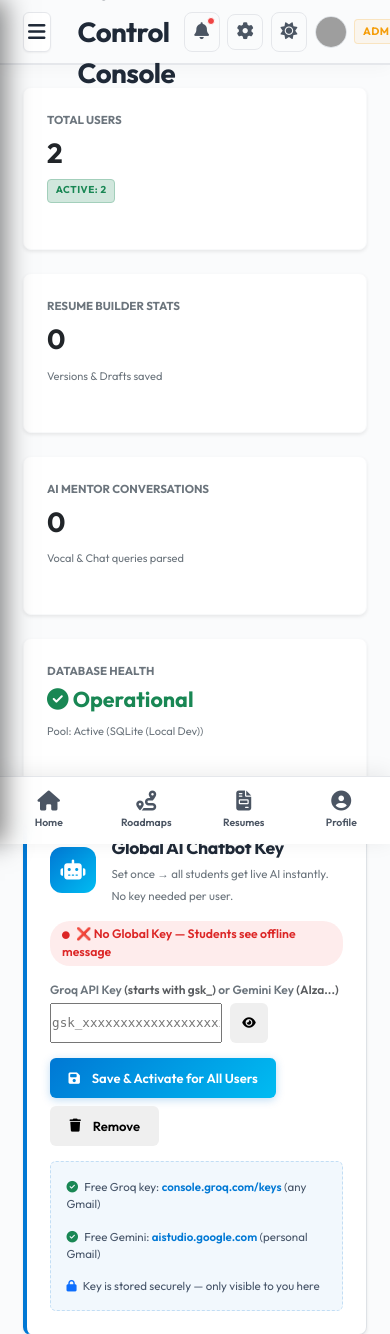
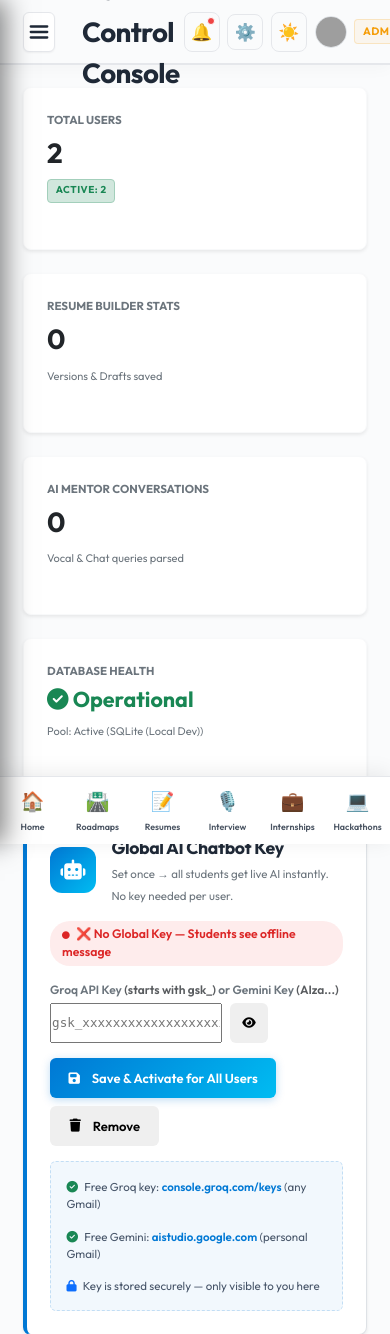
Before and after one commit to 251801390006-blip/campusmate-ai, a Flask app: page /admin/ in a window 390 px wide. Shown: the top 1334 px of the page. Run offline with Flask 3, Linux system fonts and the light colour scheme; a user stored in the database is signed in; data comes from the database, SQL or seed files in the repository; data that the repository does not hold is empty; some libraries are stand-ins or nearby versions; grey boxes are pictures that could not be loaded.

Commit message:
Replace FontAwesome layout icons with emojis/SVGs to fix box rendering, and expand mobile bottom nav to 6 module buttons

```diff
--- a/app/static/css/style.css
+++ b/app/static/css/style.css
@@ -499,9 +499,16 @@ a:hover {
     background-color: var(--neon-blue-dim);
     border-right: 3px solid var(--neon-blue);
 }
-.sidebar-link i {
+.sidebar-link i,
+.sidebar-link .sidebar-icon {
     font-size: 0.95rem;
     width: 20px;
+    display: inline-block;
+    text-align: center;
+    transition: transform 0.2s ease;
+}
+.sidebar-link:hover .sidebar-icon {
+    transform: scale(1.15);
 }
 .sidebar-footer {
     padding: 1rem 1.5rem;
@@ -2402,11 +2409,18 @@ animation: fadeIn 0.3s cubic-bezier(0.34, 1.56, 0.64, 1);
     color: var(--text-secondary);
     font-size: 0.65rem;
     font-weight: 500;
-    width: 20%;
+    flex: 1;
+    min-width: 0;
     transition: all 0.15s ease;
 }
-.mobile-bottom-link i {
+.mobile-bottom-link i,
+.mobile-bottom-link .mobile-bottom-icon {
     font-size: 1.15rem;
+    display: inline-block;
+    transition: transform 0.15s ease;
+}
+.mobile-bottom-link:hover .mobile-bottom-icon {
+    transform: scale(1.15);
 }
 .mobile-bottom-link:hover {
     color: var(--text-primary);
@@ -2757,18 +2771,24 @@ body.dark .notification-dropdown-card {
 
 /* Specific styling polish for the mobile bottom nav bar */
 .mobile-bottom-nav {
-    background: rgba(255, 255, 255, 0.96) !important;
+    background: var(--bg-secondary) !important;
     border-top: 1px solid var(--border-color) !important;
     box-shadow: 0 -3px 20px rgba(0, 0, 0, 0.08) !important;
     height: 68px !important; /* Slightly taller for more breathing room */
 }
 .mobile-bottom-link {
-    padding: 8px 0;
-}
-.mobile-bottom-link i {
-    font-size: 1.3rem !important; /* Slightly larger for easier touch */
+    padding: 6px 2px !important;
+}
+.mobile-bottom-link i,
+.mobile-bottom-link .mobile-bottom-icon {
+    font-size: 1.25rem !important; /* Slightly larger for easier touch */
 }
 .mobile-bottom-link span {
-    font-size: 0.68rem !important;
+    font-size: 0.58rem !important;
     font-weight: 600 !important;
-}
+    white-space: nowrap;
+    overflow: hidden;
+    text-overflow: ellipsis;
+    max-width: 100%;
+    display: block;
+}
--- a/app/templates/dashboard_base.html
+++ b/app/templates/dashboard_base.html
@@ -33,48 +33,48 @@
     <!-- Sidebar Navigation -->
     <aside id="sidebar-drawer" class="sidebar">
         <div class="sidebar-header">
-            <div class="logo"><i class="fa-solid fa-graduation-cap"></i> CampusMate AI</div>
-            <button class="mobile-close-btn d-lg-none" onclick="toggleSidebar()"><i class="fa-solid fa-xmark"></i></button>
+            <div class="logo">🎓 CampusMate AI</div>
+            <button class="mobile-close-btn d-lg-none" onclick="toggleSidebar()">✕</button>
         </div>
 
         <div class="sidebar-menu">
             <div class="sidebar-section-label">General</div>
             <a href="{{ url_for('dashboard.home') }}" class="sidebar-link {% if request.endpoint == 'dashboard.home' %}active{% endif %}">
-                <i class="fa-solid fa-chart-line"></i> Dashboard
+                <span class="sidebar-icon">📊</span> Dashboard
             </a>
 
             <hr class="sidebar-divider">
 
             <div class="sidebar-section-label">Core Modules</div>
             <a href="{{ url_for('features.list_roadmaps') }}" class="sidebar-link {% if request.endpoint == 'features.list_roadmaps' %}active{% endif %}">
-                <i class="fa-solid fa-route"></i> Learning Roadmaps
+                <span class="sidebar-icon">🛣️</span> Learning Roadmaps
             </a>
             <a href="{{ url_for('features.resume_analyzer') }}" class="sidebar-link {% if request.endpoint == 'features.resume_analyzer' %}active{% endif %}">
-                <i class="fa-solid fa-file-invoice"></i> Resume Builder
+                <span class="sidebar-icon">📝</span> Resume Builder
             </a>
             <a href="{{ url_for('features.interview_prep') }}" class="sidebar-link {% if request.endpoint == 'features.interview_prep' %}active{% endif %}">
-                <i class="fa-solid fa-microphone"></i> Interview Simulator
+                <span class="sidebar-icon">🎙️</span> Interview Simulator
             </a>
             <a href="{{ url_for('features.internship_center') }}" class="sidebar-link {% if request.endpoint == 'features.internship_center' %}active{% endif %}">
-                <i class="fa-solid fa-briefcase"></i> Internship Center
+                <span class="sidebar-icon">💼</span> Internship Center
             </a>
             <a href="{{ url_for('features.hackathon_assistant') }}" class="sidebar-link {% if request.endpoint == 'features.hackathon_assistant' %}active{% endif %}">
-                <i class="fa-solid fa-laptop-code"></i> Hackathon Assistant
+                <span class="sidebar-icon">💻</span> Hackathon Assistant
             </a>
             <a href="{{ url_for('dashboard.settings') }}" class="sidebar-link {% if request.endpoint == 'dashboard.settings' %}active{% endif %}">
-                <i class="fa-solid fa-gear"></i> Settings
+                <span class="sidebar-icon">⚙️</span> Settings
             </a>
 
             <div class="sidebar-section-label">Collaboration & Help</div>
             <a href="{{ url_for('feedback.list_feedback') }}" class="sidebar-link {% if request.blueprint == 'feedback' %}active{% endif %}">
-                <i class="fa-solid fa-comments"></i> Feedback & Support
+                <span class="sidebar-icon">💬</span> Feedback & Support
             </a>
 
             {% if current_user.role == 'admin' %}
                 <hr class="sidebar-divider">
                 <div class="sidebar-section-label">Administration</div>
                 <a href="{{ url_for('admin.dashboard') }}" class="sidebar-link {% if request.blueprint == 'admin' %}active{% endif %}">
-                    <i class="fa-solid fa-shield-halved"></i> Admin Console
+                    <span class="sidebar-icon">🛡️</span> Admin Console
                 </a>
             {% endif %}
         </div>
@@ -86,7 +86,7 @@
                     {% if current_user.profile_photo %}
                         <img src="{{ url_for('static', filename=current_user.profile_photo) }}" alt="Avatar" style="width: 100%; height: 100%; object-fit: cover; border-radius: 50%;">
                     {% else %}
-                        <i class="fa-solid fa-user"></i>
+                        <span style="font-size: 1.15rem; line-height: 1;">👤</span>
                     {% endif %}
                 </div>
                 <div class="details">
@@ -94,7 +94,7 @@
                     <span class="role">{{ current_user.role | upper }}</span>
                 </div>
             </div>
-            <a href="{{ url_for('auth.logout') }}" class="logout-link"><i class="fa-solid fa-right-from-bracket"></i> Sign Out</a>
+            <a href="{{ url_for('auth.logout') }}" class="logout-link"><span class="sidebar-icon">🚪</span> Sign Out</a>
         </div>
     </aside>
 
@@ -107,14 +107,14 @@
         <header class="dashboard-header">
             <div class="header-left">
                 <button class="hamburger-toggle" onclick="toggleSidebar()" aria-label="Toggle Sidebar Menu" style="font-size: 1.3rem; margin-right: 12px; color: var(--text-primary); background: none; border: none; cursor: pointer; padding: 4px;">
-                    <i class="fa-solid fa-bars"></i>
+                    <svg class="hamburger-icon-svg" width="22" height="22" viewBox="0 0 24 24" fill="none" stroke="currentColor" stroke-width="2.5" stroke-linecap="round" stroke-linejoin="round" style="vertical-align: middle;"><line x1="3" y1="12" x2="21" y2="12"></line><line x1="3" y1="6" x2="21" y2="6"></line><line x1="3" y1="18" x2="21" y2="18"></line></svg>
                 </button>
                 <h1 class="header-title">{% block header_title %}Dashboard{% endblock %}</h1>
             </div>
 
             <!-- Global Search Input in Header -->
             <div class="header-search-container d-none d-md-flex align-items-center position-relative">
-                <i class="fa-solid fa-magnifying-glass search-icon"></i>
+                <svg width="15" height="15" viewBox="0 0 24 24" fill="none" stroke="currentColor" stroke-width="2.5" stroke-linecap="round" stroke-linejoin="round" style="color: var(--text-secondary); margin-right: 6px;"><circle cx="11" cy="11" r="8"></circle><line x1="21" y1="21" x2="16.65" y2="16.65"></line></svg>
                 <input type="text" id="global-search-input" placeholder="Search roadmaps, projects, certs..." autocomplete="off">
                 <div id="global-search-results" class="search-results-dropdown hidden"></div>
             </div>
@@ -123,13 +123,13 @@
                 <!-- Notification Bell -->
                 <div class="dropdown" style="position: relative;">
                     <button type="button" class="header-icon-btn" onclick="toggleNotifDropdown(event)" title="Notifications" style="font-size: 1.1rem; cursor: pointer; color: var(--text-secondary); background: var(--bg-primary); border: 1px solid var(--border-color); border-radius: 8px; width: 36px; height: 36px; display: flex; align-items: center; justify-content: center; position: relative; transition: all 0.2s ease;">
-                        <i class="fa-solid fa-bell"></i>
+                        🔔
                         {% if unread_notifications_count > 0 %}
                         <span style="position:absolute; top:4px; right:4px; width:8px; height:8px; background:#ef4444; border-radius:50%; border:1.5px solid var(--bg-secondary);"></span>
                         {% endif %}
                     </button>
                     <div id="notif-dropdown-menu" class="hidden" style="position: absolute; right: 0; top: 42px; z-index: 100; min-width: 280px; max-height: 320px; overflow-y: auto; background: var(--bg-secondary); border: 1px solid var(--border-color); border-radius: 8px; box-shadow: 0 10px 25px rgba(0,0,0,0.1); padding: 0;">
-                        <div style="padding: 10px 14px; border-bottom: 1px solid var(--border-color); font-size: 0.78rem; font-weight: 700; color: var(--text-primary);"><i class="fa-solid fa-bell me-1 text-primary"></i> Notifications</div>
+                        <div style="padding: 10px 14px; border-bottom: 1px solid var(--border-color); font-size: 0.78rem; font-weight: 700; color: var(--text-primary);">🔔 Notifications</div>
                         {% if unread_notifications %}
                             {% for notif in unread_notifications[:5] %}
                             <div style="padding: 10px 14px; border-bottom: 1px solid var(--border-color); font-size: 0.78rem;">
@@ -138,25 +138,25 @@
                             </div>
                             {% endfor %}
                         {% else %}
-                            <div style="padding: 16px 14px; text-align: center; color: var(--text-muted); font-size: 0.78rem;"><i class="fa-regular fa-bell-slash me-1"></i> No new notifications</div>
+                            <div style="padding: 16px 14px; text-align: center; color: var(--text-muted); font-size: 0.78rem;">🔕 No new notifications</div>
                         {% endif %}
                     </div>
                 </div>
 
                 <!-- Settings Quick Access -->
                 <a href="{{ url_for('dashboard.settings') }}" class="header-icon-btn" title="Settings" style="font-size: 1.1rem; cursor: pointer; color: var(--text-secondary); background: var(--bg-primary); border: 1px solid var(--border-color); border-radius: 8px; width: 36px; height: 36px; display: flex; align-items: center; justify-content: center; text-decoration: none; transition: all 0.2s ease;">
-                    <i class="fa-solid fa-gear"></i>
+                    ⚙️
                 </a>
 
                 <!-- Day / Dark Mode Switcher -->
                 <div class="dropdown theme-mode-dropdown" style="position: relative;">
                     <button type="button" id="theme-toggle-btn" class="header-icon-btn" onclick="toggleThemeDropdown(event)" title="Choose Theme Mode" style="font-size: 1.1rem; cursor: pointer; color: var(--text-secondary); background: var(--bg-primary); border: 1px solid var(--border-color); border-radius: 8px; width: 36px; height: 36px; display: flex; align-items: center; justify-content: center; transition: all 0.2s ease;">
-                        <i id="theme-toggle-icon" class="fa-solid fa-sun"></i>
+                        <span id="theme-toggle-icon">☀️</span>
                     </button>
                     <ul id="theme-dropdown-menu" class="dropdown-menu dropdown-menu-end shadow hidden" style="position: absolute; right: 0; top: 42px; z-index: 100; min-width: 150px; background: var(--bg-secondary); border: 1px solid var(--border-color); border-radius: 8px; list-style: none; padding: 4px 0; margin: 0; box-shadow: 0 10px 25px rgba(0,0,0,0.1);">
-                        <li><a class="dropdown-item" href="javascript:void(0)" onclick="changeThemePreference('light')" style="display: flex; align-items: center; gap: 8px; padding: 8px 14px; font-size: 0.8rem; color: var(--text-primary); text-decoration: none; transition: background 0.15s;"><i class="fa-solid fa-sun text-warning" style="width:16px;"></i> Light Mode</a></li>
-                        <li><a class="dropdown-item" href="javascript:void(0)" onclick="changeThemePreference('dark')" style="display: flex; align-items: center; gap: 8px; padding: 8px 14px; font-size: 0.8rem; color: var(--text-primary); text-decoration: none; transition: background 0.15s;"><i class="fa-solid fa-moon text-primary" style="width:16px;"></i> Dark Mode</a></li>
-                        <li><a class="dropdown-item" href="javascript:void(0)" onclick="changeThemePreference('system')" style="display: flex; align-items: center; gap: 8px; padding: 8px 14px; font-size: 0.8rem; color: var(--text-primary); text-decoration: none; transition: background 0.15s;"><i class="fa-solid fa-desktop text-muted" style="width:16px;"></i> System</a></li>
+                        <li><a class="dropdown-item" href="javascript:void(0)" onclick="changeThemePreference('light')" style="display: flex; align-items: center; gap: 8px; padding: 8px 14px; font-size: 0.8rem; color: var(--text-primary); text-decoration: none; transition: background 0.15s;">☀️ Light Mode</a></li>
+                        <li><a class="dropdown-item" href="javascript:void(0)" onclick="changeThemePreference('dark')" style="display: flex; align-items: center; gap: 8px; padding: 8px 14px; font-size: 0.8rem; color: var(--text-primary); text-decoration: none; transition: background 0.15s;">🌙 Dark Mode</a></li>
+                        <li><a class="dropdown-item" href="javascript:void(0)" onclick="changeThemePreference('system')" style="display: flex; align-items: center; gap: 8px; padding: 8px 14px; font-size: 0.8rem; color: var(--text-primary); text-decoration: none; transition: background 0.15s;">🖥️ System</a></li>
                     </ul>
                 </div>
 
@@ -167,17 +167,17 @@
                             <img src="{{ url_for('static', filename=current_user.profile_photo) }}" alt="Avatar" style="width: 100%; height: 100%; object-fit: cover;">
                         {% elif current_user.avatar %}
                             <img src="{{ url_for('static', filename='images/avatars/' + current_user.avatar) }}" onerror="this.style.display='none'; this.nextElementSibling.style.display='block';" alt="Avatar" style="width: 100%; height: 100%; object-fit: cover;">
-                            <i class="fa-solid fa-user text-secondary" style="display: none; font-size: 0.85rem;"></i>
+                            <span style="display: none; font-size: 1.1rem;">👤</span>
                         {% else %}
-                            <i class="fa-solid fa-user text-secondary" style="font-size: 0.85rem;"></i>
+                            <span style="font-size: 1.1rem; line-height: 1;">👤</span>
                         {% endif %}
                     </a>
                     <ul id="profile-dropdown-menu" class="dropdown-menu dropdown-menu-end shadow hidden" style="position: absolute; right: 0; top: 38px; z-index: 100; min-width: 160px; background: var(--bg-secondary); border: 1px solid var(--border-color); border-radius: 6px; list-style: none; padding: 4px 0; margin: 0;">
-                        <li><a class="dropdown-item" href="{{ url_for('dashboard.profile') }}" style="display: block; padding: 8px 16px; font-size: 0.8rem; color: var(--text-primary); text-decoration: none;"><i class="fa-solid fa-user me-2 text-muted"></i> View Profile</a></li>
-                        <li><a class="dropdown-item" href="javascript:void(0)" onclick="openProfileSettingsModal()" style="display: block; padding: 8px 16px; font-size: 0.8rem; color: var(--text-primary); text-decoration: none;"><i class="fa-solid fa-user-gear me-2 text-muted"></i> Edit Profile</a></li>
-                        <li><a class="dropdown-item" href="{{ url_for('dashboard.settings') }}" style="display: block; padding: 8px 16px; font-size: 0.8rem; color: var(--text-primary); text-decoration: none;"><i class="fa-solid fa-gear me-2 text-muted"></i> Settings</a></li>
+                        <li><a class="dropdown-item" href="{{ url_for('dashboard.profile') }}" style="display: block; padding: 8px 16px; font-size: 0.8rem; color: var(--text-primary); text-decoration: none;">👤 View Profile</a></li>
+                        <li><a class="dropdown-item" href="javascript:void(0)" onclick="openProfileSettingsModal()" style="display: block; padding: 8px 16px; font-size: 0.8rem; color: var(--text-primary); text-decoration: none;">✏️ Edit Profile</a></li>
+                        <li><a class="dropdown-item" href="{{ url_for('dashboard.settings') }}" style="display: block; padding: 8px 16px; font-size: 0.8rem; color: var(--text-primary); text-decoration: none;">⚙️ Settings</a></li>
                         <li><hr style="margin: 4px 0; border-color: var(--border-color);"></li>
-                        <li><a class="dropdown-item text-danger" href="{{ url_for('auth.logout') }}" style="display: block; padding: 8px 16px; font-size: 0.8rem; text-decoration: none;"><i class="fa-solid fa-right-from-bracket me-2"></i> Sign Out</a></li>
+                        <li><a class="dropdown-item text-danger" href="{{ url_for('auth.logout') }}" style="display: block; padding: 8px 16px; font-size: 0.8rem; text-decoration: none;">🚪 Sign Out</a></li>
                     </ul>
                 </div>
 
@@ -211,20 +211,28 @@
     <!-- Mobile Bottom Navigation Bar -->
     <nav class="mobile-bottom-nav d-lg-none">
         <a href="{{ url_for('dashboard.home') }}" class="mobile-bottom-link {% if request.endpoint == 'dashboard.home' %}active{% endif %}">
-            <i class="fa-solid fa-house"></i>
+            <span class="mobile-bottom-icon">🏠</span>
             <span>Home</span>
         </a>
         <a href="{{ url_for('features.list_roadmaps') }}" class="mobile-bottom-link {% if request.endpoint == 'features.list_roadmaps' %}active{% endif %}">
-            <i class="fa-solid fa-route"></i>
+            <span class="mobile-bottom-icon">🛣️</span>
             <span>Roadmaps</span>
         </a>
         <a href="{{ url_for('features.resume_analyzer') }}" class="mobile-bottom-link {% if request.endpoint == 'features.resume_analyzer' %}active{% endif %}">
-            <i class="fa-solid fa-file-invoice"></i>
+            <span class="mobile-bottom-icon">📝</span>
             <span>Resumes</span>
         </a>
-        <a href="{{ url_for('dashboard.profile') }}" class="mobile-bottom-link {% if request.endpoint == 'dashboard.profile' %}active{% endif %}">
-            <i class="fa-solid fa-user-circle"></i>
-            <span>Profile</span>
+        <a href="{{ url_for('features.interview_prep') }}" class="mobile-bottom-link {% if request.endpoint == 'features.interview_prep' %}active{% endif %}">
+            <span class="mobile-bottom-icon">🎙️</span>
+            <span>Interview</span>
+        </a>
+        <a href="{{ url_for('features.internship_center') }}" class="mobile-bottom-link {% if request.endpoint == 'features.internship_center' %}active{% endif %}">
+            <span class="mobile-bottom-icon">💼</span>
+            <span>Internships</span>
+        </a>
+        <a href="{{ url_for('features.hackathon_assistant') }}" class="mobile-bottom-link {% if request.endpoint == 'features.hackathon_assistant' %}active{% endif %}">
+            <span class="mobile-bottom-icon">💻</span>
+            <span>Hackathons</span>
         </a>
     </nav>
 
@@ -296,7 +304,7 @@
             const icon = document.getElementById("theme-toggle-icon");
             if (!icon) return;
             const isDark = document.body.classList.contains("dark");
-            icon.className = isDark ? "fa-solid fa-moon" : "fa-solid fa-sun";
+            icon.innerHTML = isDark ? "🌙" : "☀️";
         }
 
         function applyThemePreference(val) {
```
Also changed, not shown: app/templates/base.html (+9 -3 lines).
